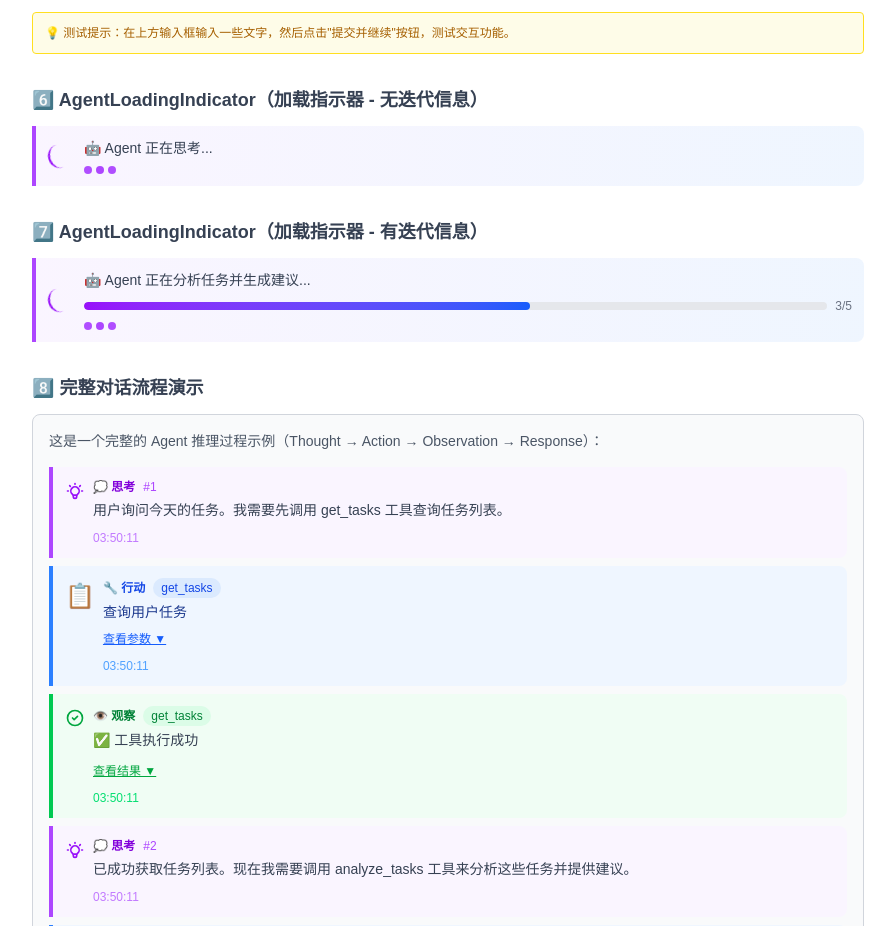
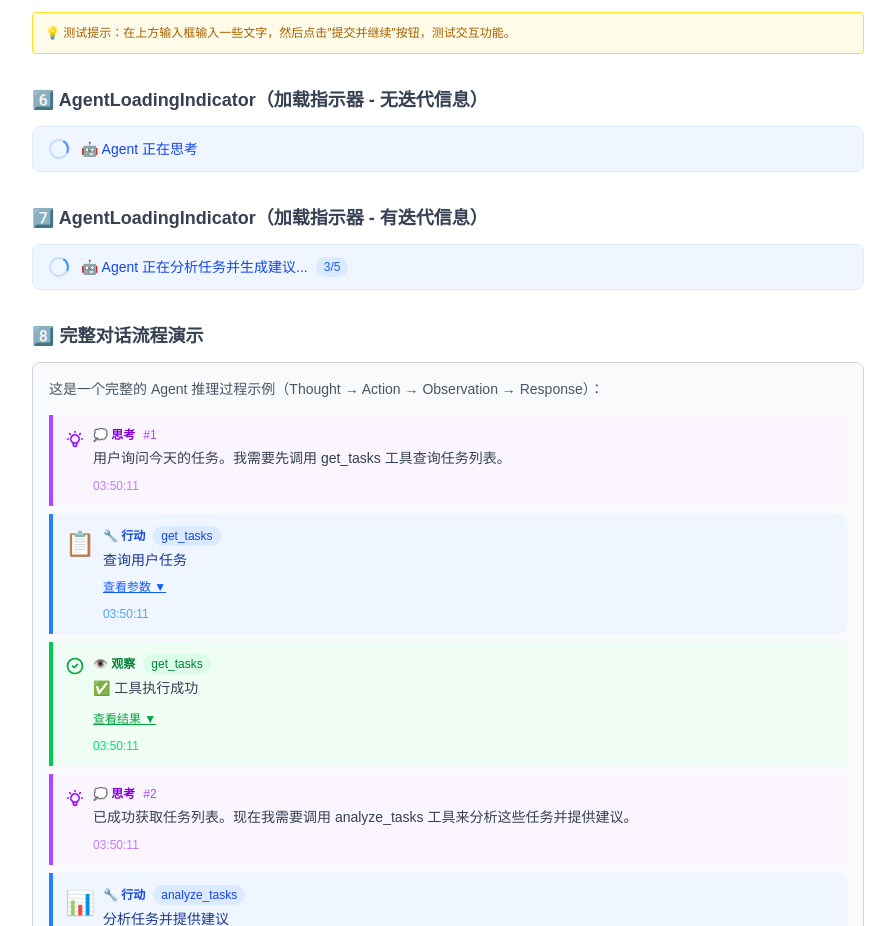
Before and after one commit to lumia-zhu/aiplanner, a Next.js app: page /test-step2 in a window 1280 px wide. Shown: the part 1860-2786 px from the top of the page, without its empty margins (192-1087 px from the left). Built offline with nearby package versions, Linux system fonts and the light colour scheme.

Commit message:
UI: Optimize Agent thinking indicator with clean blue theme and simplified layout

```diff
--- a/src/components/AgentLoadingIndicator.tsx
+++ b/src/components/AgentLoadingIndicator.tsx
@@ -9,60 +9,39 @@ interface AgentLoadingIndicatorProps {
 }
 
 /**
- * Agent 加载指示器组件
+ * Agent 加载指示器组件（简洁优雅版）
  *
  * 用于展示 Agent 正在思考/执行中
- * - 渐变背景（紫色→蓝色）
- * - 旋转动画
- * - 进度条（显示迭代进度）
- * - 可自定义加载提示文本
+ * - 简洁的卡片设计
+ * - 优雅的旋转动画
+ * - 简化的进度显示
  */
 export default function AgentLoadingIndicator({
   iteration,
   maxIterations = 5,
   message
 }: AgentLoadingIndicatorProps) {
-  // 计算进度百分比
-  const progress = iteration !== undefined
-    ? Math.min((iteration / maxIterations) * 100, 100)
-    : 0
-
   return (
-    <div className="my-2 p-3 bg-gradient-to-r from-purple-50 to-blue-50 border-l-4 border-purple-500 rounded-r-lg animate-fade-in">
+    <div className="my-2 px-4 py-3 bg-blue-50 rounded-lg border border-blue-100 animate-fade-in">
       <div className="flex items-center gap-3">
-        {/* 旋转动画 */}
+        {/* 优雅的旋转动画 */}
         <div className="flex-shrink-0">
-          <div className="animate-spin rounded-full h-6 w-6 border-b-2 border-purple-600"></div>
+          <div className="animate-spin rounded-full h-5 w-5 border-2 border-blue-200 border-t-blue-500"></div>
         </div>
 
         {/* 内容 */}
-        <div className="flex-1 min-w-0">
+        <div className="flex items-center gap-2 flex-1">
           {/* 加载文本 */}
-          <p className="text-sm font-medium text-gray-700">
-            🤖 {message || 'Agent 正在思考...'}
+          <p className="text-sm text-blue-700">
+            🤖 {message || 'Agent 正在思考'}
           </p>
 
-          {/* 进度条（仅在有迭代信息时显示） */}
+          {/* 迭代进度（简化为小标签） */}
           {iteration !== undefined && (
-            <div className="mt-2 flex items-center gap-2">
-              <div className="flex-1 bg-gray-200 rounded-full h-2 overflow-hidden">
-                <div
-                  className="bg-gradient-to-r from-purple-600 to-blue-600 h-full transition-all duration-300 rounded-full"
-                  style={{ width: `${progress}%` }}
-                />
-              </div>
-              <span className="text-xs text-gray-500 whitespace-nowrap">
-                {iteration}/{maxIterations}
-              </span>
-            </div>
+            <span className="text-xs text-blue-600 bg-blue-100 px-2 py-0.5 rounded-full font-medium">
+              {iteration}/{maxIterations}
+            </span>
           )}
-
-          {/* 脉动点动画 */}
-          <div className="mt-2 flex items-center gap-1">
-            <div className="w-2 h-2 bg-purple-500 rounded-full animate-pulse"></div>
-            <div className="w-2 h-2 bg-purple-500 rounded-full animate-pulse" style={{ animationDelay: '0.2s' }}></div>
-            <div className="w-2 h-2 bg-purple-500 rounded-full animate-pulse" style={{ animationDelay: '0.4s' }}></div>
-          </div>
         </div>
       </div>
     </div>
```
